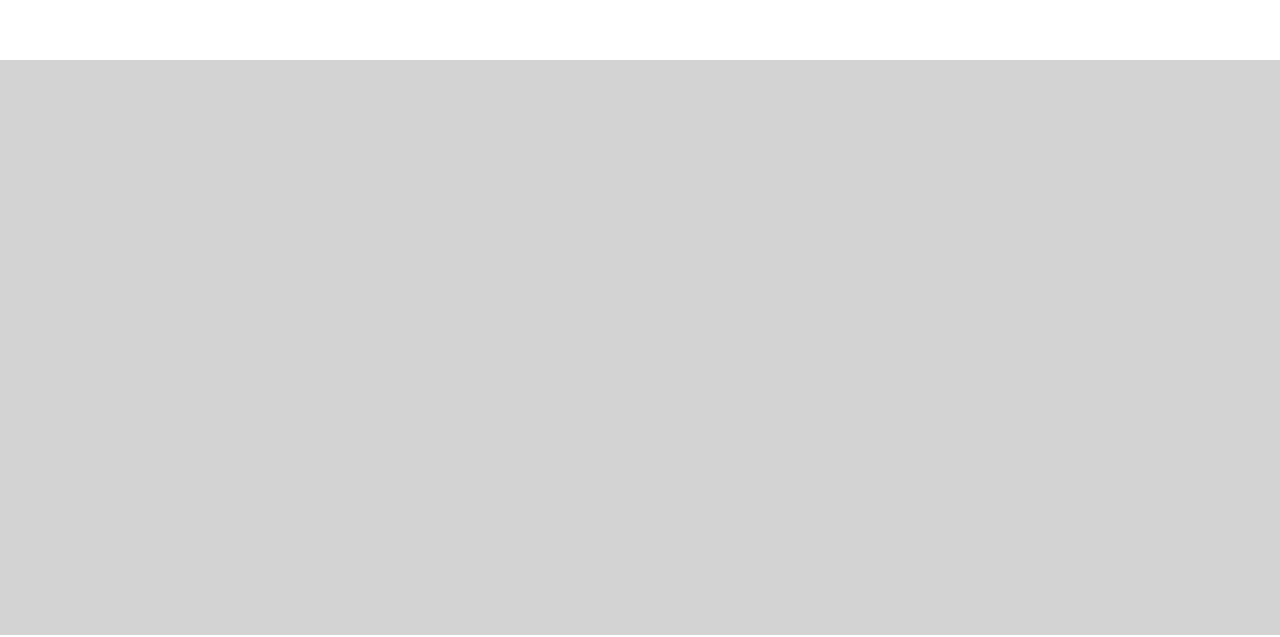
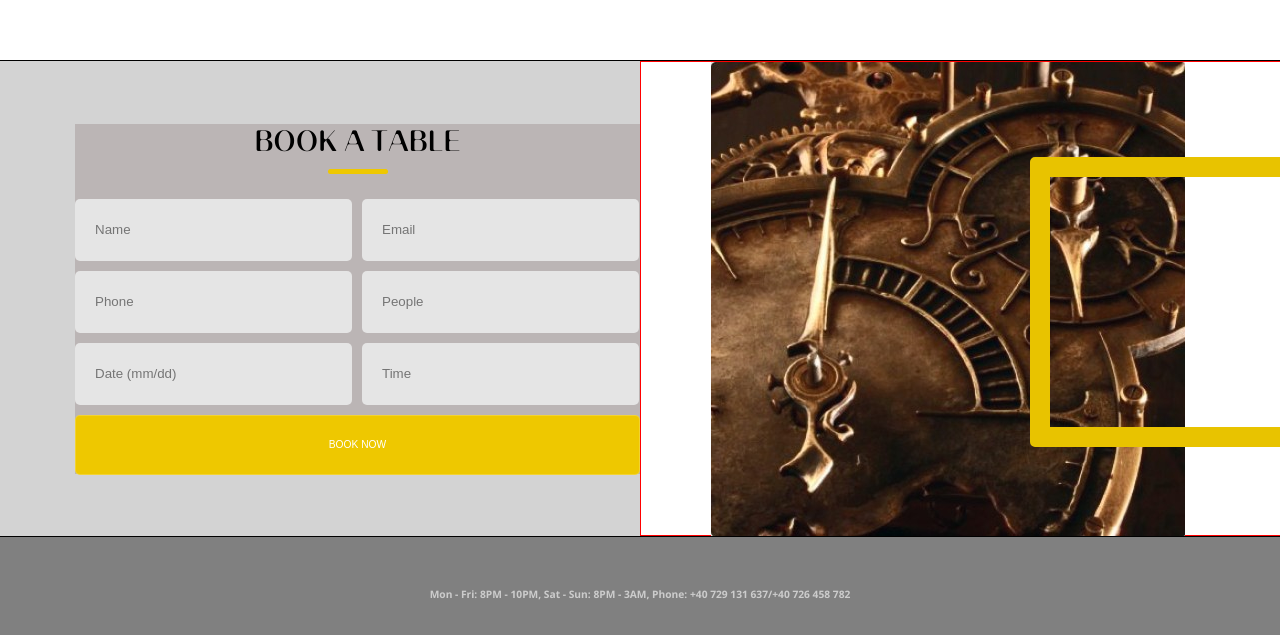
Before and after one commit to DenKihot/hungry_people, a plain HTML site: page index.html in a window 1280 px wide. Shown: the part 2325-2962 px from the top of the page. Drawn offline with Linux system fonts and the light colour scheme.

Commit message:
section4

```diff
--- a/elems.css
+++ b/elems.css
@@ -16,3 +16,15 @@ hr {
   border-radius: 5px;
   position: absolute;
 }
+
+button {
+  height: 60px;
+  background-color: Transparent;
+  background-repeat: no-repeat;
+  border: 1px solid rgba(255, 255, 255, 0.2);
+  border-radius: 5px;
+  cursor: pointer;
+  overflow: hidden;
+  color: #ffffff;
+  font-size: .8rem;
+}
--- a/index.html
+++ b/index.html
@@ -86,10 +86,10 @@
   </article>
   <article class="our-team">
     <div class="our-team__wrapper">
+      <div class="our-team__center-line"></div>
       <div class="our-team__header-page">
         <h2>O U R &nbsp &nbsp T E A M</h2>
       </div>
-      <div class="our-team__center-line"></div>
       <div class="our-team__blocks">
         <div class="our-team__left-block">
           <div class="our-team__left-line"></div>
@@ -116,11 +116,23 @@
     <div class="book-table__wrapper">
       <div class="book-table__blocks">
         <div class="book-table__left-block">
+          <div class="book-table__text-block">
+            <h2>BOOK A TABLE</h2>
+            <hr class="book-table__hr">
+            <form action="#" class="book-table__form">
+              <input type="text" placeholder="Name"> <input type="email" placeholder="Email">
+              <input type="text" placeholder="Phone"> <input type="text" placeholder="People">
+              <input type="text" placeholder="Date (mm/dd)"> <input type="text" placeholder="Time">
+            </form>
+            <button class="book-table__button button">BOOK NOW</button>
+          </div>
         </div>
         <div class="book-table__right-block">
-           <img src="" alt="">
+          <div class="book-table__border yellow-border"></div>
+          <img src="images/clock.jpg" alt="">
         </div>
       </div>
+      <div class="block-table__footer"> Mon - Fri: 8PM - 10PM, Sat - Sun: 8PM - 3AM, Phone: +40 729 131 637/+40 726 458 782</div>
     </div>
   </article>
 </body>
--- a/style.css
+++ b/style.css
@@ -66,7 +66,7 @@ main {
   justify-content: center;
   flex-direction: column;
   display: flex;
-  height: calc(100vh - 267px);
+  height: calc(100vh - 205px);
   border-right: 1px solid rgba(255, 255, 255, 0.2);
 }
 .main-window__address {
@@ -195,7 +195,7 @@ main {
   right: 10px;
   bottom: 50px;
 }
-.yellow-border {
+.about-us__border {
   top: 50%;
   transform: translateY(-50%);
   left: 55%;
@@ -234,8 +234,9 @@ main {
 }
 .our-team__border {
   position: absolute;
-  left: calc(10% - 20px);
-  top: 40%;
+  top: 15%;
+  left: 25%;
+  transform: translateX(-45%);
   z-index: 2;
 }
 .our-team__left-block img {
@@ -258,6 +259,7 @@ main {
   /* background: white; */
   width: 600px;
   height: 240px;
+  margin-bottom: 50px;
 }
 .our-team__text-box h2 {
   color: white;
@@ -281,7 +283,7 @@ main {
 .our-team__center-line {
   position: absolute;
   left: 50%;
-  top: calc(150% + 15px);
+  /* top: calc(150% + 15px); */
   height: 680px;
   border-left: 1px solid rgba(255, 255, 255, 0.2);
 }
@@ -309,18 +311,75 @@ main {
   margin-top: 225px;
   background: grey;
   height: 575px;
+  border: 15px sold black;
 }
 .book-table__blocks {
   display: flex;
   justify-content: center;
   width: 1440px;
-  height: 100%;
+  height: 475px;
+  border: 1px solid black;
 }
 .book-table__left-block {
+  display: flex;
+  justify-content: flex-end;
+  align-items: center;
   width: 50%;
   background: lightgrey;
 }
+.book-table__text-block {
+  height: 350px;
+  width: 565px;
+  background:#BBB5B5;
+
+}
+.book-table h2 {
+  font-family: "Banny", sans-serif;
+  font-size: 2.2rem;
+  color: black;
+  text-align: center;
+}
+.book-table  hr {
+  margin-bottom: 25px;
+}
+.book-table__form {
+  display: grid;
+  grid-template-columns: 277px 277px;
+  gap: 10px;
+}
+.book-table__form input {
+  height: 60px;
+  background: #E5E5E5;
+  border-radius: 5px;
+  border: none;
+  outline: none;
+  padding-left: 20px;
+}
+.book-table__button {
+  width: 565px;
+  margin-top: 10px;
+  background-color: #eec800;
+}
 .book-table__right-block {
+  position: relative;
   width: 50%;
-  background: lightgrey;
+  background: white;
+  border: 1px solid red;
 }
+.book-table__right-block img {
+  padding-left: 70px;
+}
+
+.book-table__border {
+  left: 50%;
+  transform: translateX(10%);
+  top: 20%;
+}
+.block-table__footer {
+  height: 50px;
+  width: 100%;
+  text-align: center;
+  padding-top: 50px;
+  /* background: #4F4F4F; */
+  color: #cccccc;
+}
```
Also changed, not shown: images/clock-origin.jpg (added), images/clock.jpg (added), images/input_dwn.svg (added).
